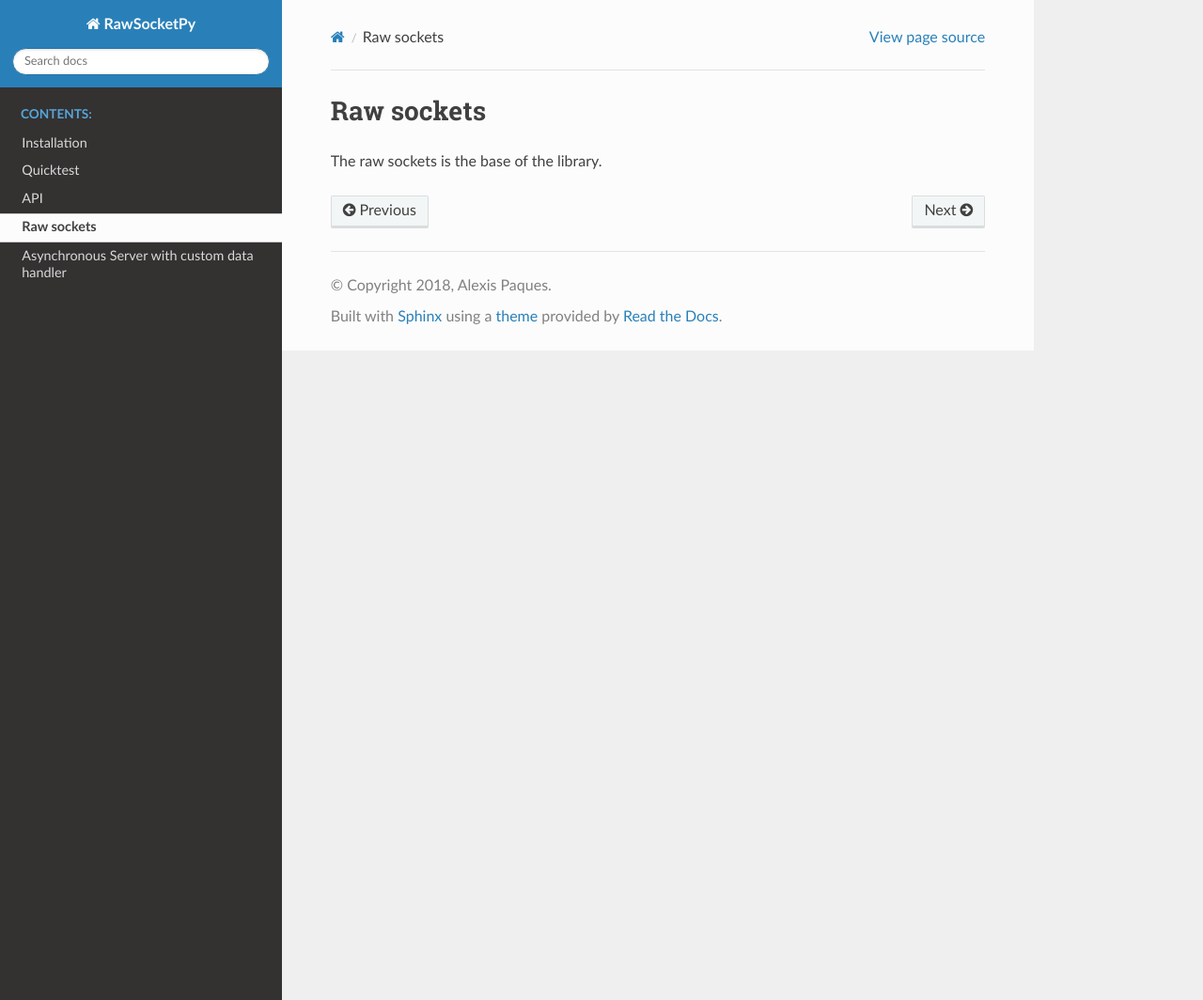
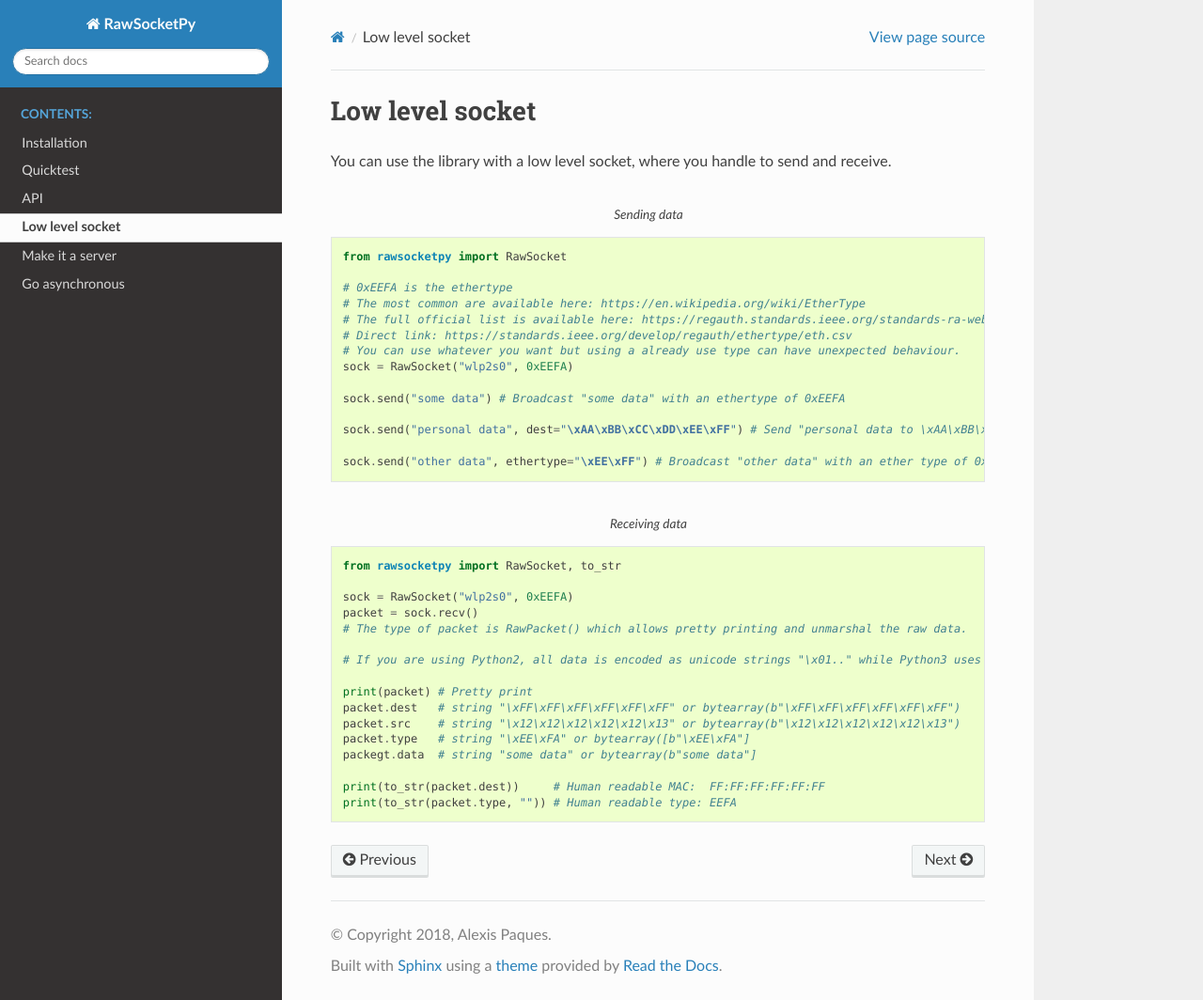
Before and after one commit to AlexisTM/rawsocket_python, a Sphinx documentation site: the page built from docs/raw_socket.rst, in a window 1280 px wide and 1064 px high. Shown: the whole window at 94% size. Built offline with Sphinx 7.4.7 and the Read the Docs theme 2.0.0, drawn with Linux system fonts in a browser that asks for light colours.

```diff
--- /dev/null
+++ b/docs/README.md
@@ -0,0 +1,3 @@
+# Documentation
+
+Build: `make html`
--- a/docs/index.rst
+++ b/docs/index.rst
@@ -9,7 +9,8 @@ Welcome to RawSocketPy's documentation!
    quicktest
    api
    raw_socket
-   server_mode
+   server
+   async
 
 Indices and tables
 ==================
--- a/docs/raw_socket.rst
+++ b/docs/raw_socket.rst
@@ -1,4 +1,45 @@
-Raw sockets
-============
+Low level socket
+================
 
-The raw sockets is the base of the library.
+You can use the library with a low level socket, where you handle to send and receive.
+
+.. code-block:: python
+    :caption: Sending data
+    :name: Sending data
+
+    from rawsocketpy import RawSocket
+
+    # 0xEEFA is the ethertype
+    # The most common are available here: https://en.wikipedia.org/wiki/EtherType
+    # The full official list is available here: https://regauth.standards.ieee.org/standards-ra-web/pub/view.html#registries
+    # Direct link: https://standards.ieee.org/develop/regauth/ethertype/eth.csv
+    # You can use whatever you want but using a already use type can have unexpected behaviour.
+    sock = RawSocket("wlp2s0", 0xEEFA)
+
+    sock.send("some data") # Broadcast "some data" with an ethertype of 0xEEFA
+
+    sock.send("personal data", dest="\xAA\xBB\xCC\xDD\xEE\xFF") # Send "personal data to \xAA\xBB\xCC\xDD\xEE\xFF with an ether type of 0xEEFA
+
+    sock.send("other data", ethertype="\xEE\xFF") # Broadcast "other data" with an ether type of 0xEEFF
+
+
+.. code-block:: python
+    :caption: Receiving data
+    :name: Receiving data
+
+    from rawsocketpy import RawSocket, to_str
+
+    sock = RawSocket("wlp2s0", 0xEEFA)
+    packet = sock.recv()
+    # The type of packet is RawPacket() which allows pretty printing and unmarshal the raw data.
+
+    # If you are using Python2, all data is encoded as unicode strings "\x01.." while Python3 uses bytearray.
+
+    print(packet) # Pretty print
+    packet.dest   # string "\xFF\xFF\xFF\xFF\xFF\xFF" or bytearray(b"\xFF\xFF\xFF\xFF\xFF\xFF")
+    packet.src    # string "\x12\x12\x12\x12\x12\x13" or bytearray(b"\x12\x12\x12\x12\x12\x13")
+    packet.type   # string "\xEE\xFA" or bytearray([b"\xEE\xFA"]
+    packegt.data  # string "some data" or bytearray(b"some data"]
+
+    print(to_str(packet.dest))     # Human readable MAC:  FF:FF:FF:FF:FF:FF
+    print(to_str(packet.type, "")) # Human readable type: EEFA
```
Also changed, not shown: README.md (+69 -9 lines), docs/async.rst (added, +71 -0 lines), docs/server.rst (added, +61 -0 lines), docs/server_mode.rst (deleted, +0 -41 lines).
